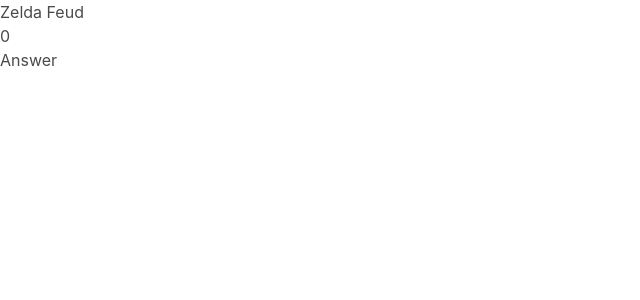
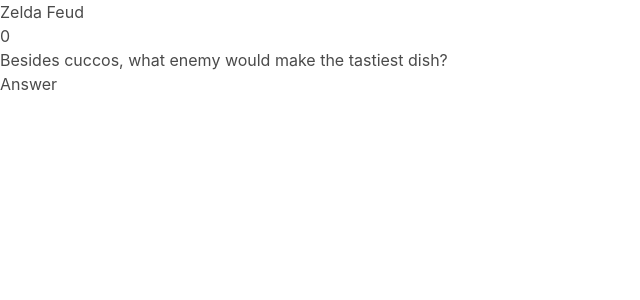
Before and after one commit to meldeleon/oot_family_feud, a React (Create React App) app: page / in a window 1280 px wide. Shown: the top 300 px of the page, without its empty margins (0-640 px from the left). Built offline with nearby package versions, Linux system fonts and the light colour scheme.

Commit message:
taking state out of the component class for board

```diff
--- a/src/Answer.jsx
+++ b/src/Answer.jsx
@@ -1,10 +1,6 @@
 import React from "react"
 
 class Answer extends React.Component {
-  constructor(props) {
-    super(props)
-    this.state = {}
-  }
   render() {
     return <div id> Answer</div>
   }
--- a/src/Answers.jsx
+++ b/src/Answers.jsx
@@ -2,10 +2,6 @@
 import Answer from "./Answer.jsx"
 
 class Answers extends React.Component {
-  constructor(props) {
-    super(props)
-    this.state = {}
-  }
   render() {
     return <Answer></Answer>
   }
--- a/src/Board.jsx
+++ b/src/Board.jsx
@@ -1,10 +1,7 @@
 import React from "react"
 import Answers from "./Answers.jsx"
 
-class Board extends React.Component {
-  constructor(props) {
-    super(props)
-    this.state = {
+let card_data = {
   question: "Besides cuccos, what enemy would make the tastiest dish?",
   score: 0,
   answers: {
@@ -15,13 +12,18 @@
     5: { name: "Guay", value: 8 },
   },
 }
+
+class Board extends React.Component {
+  constructor(props) {
+    super(props)
+    this.state = card_data
   }
   render() {
     return (
       <div id="board_container">
         <div id="title">Zelda Feud</div>
         <div id="score">{this.state.score}</div>
-        <div id="question"></div>
+        <div id="question">{this.state.question}</div>
         <Answers></Answers>
       </div>
     )
```
Also changed, not shown: src/App.css (line endings or trailing spaces). Lines whose indentation alone changed are shown as unchanged.
